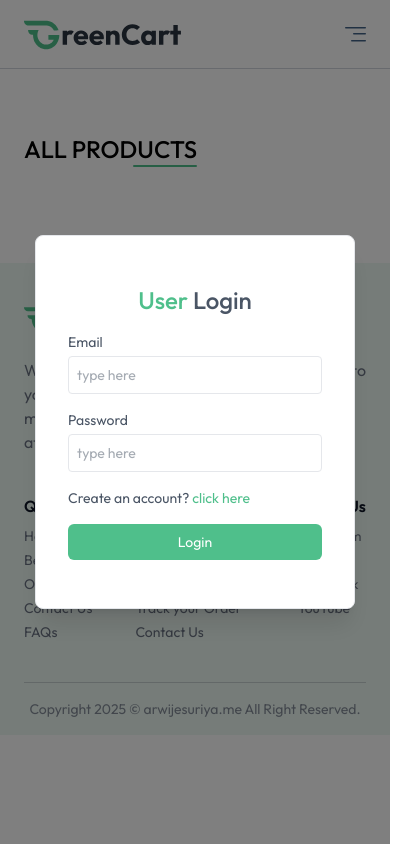
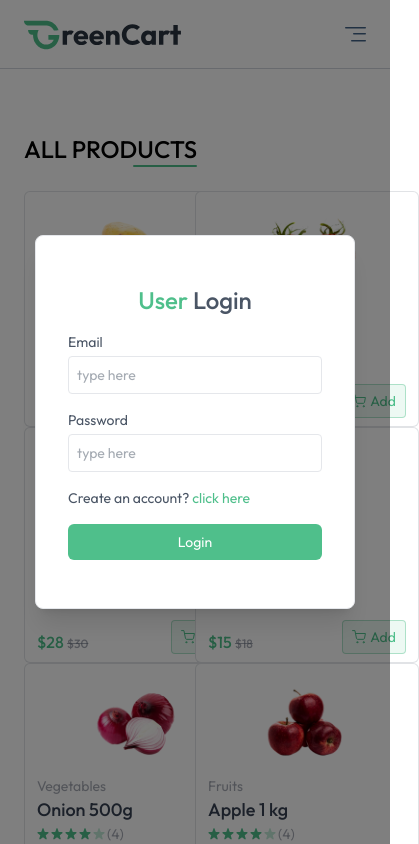
Before and after one commit to arwijesuriya/mern-grocery, a React (Vite) app in the folder frontend/: page /products in a window 390 px wide. Shown: the top 844 px of the page, 419 px wide, since content can reach past the window. Built offline with nearby package versions, Linux system fonts and the light colour scheme.

Commit message:
frontend: AllProducts showing updated

```diff
--- a/frontend/src/pages/AllProducts.jsx
+++ b/frontend/src/pages/AllProducts.jsx
@@ -1,5 +1,6 @@
 import React, { useEffect, useState } from "react";
 import { useAppContext } from "../context/AppContext";
+import ProcuctCard from "../components/ProductCard";
 
 const AllProducts = () => {
     const { products, searchQuery } = useAppContext();
@@ -28,8 +29,10 @@ const AllProducts = () => {
                 </div>
             </div>
 
-            <div>
-
+            <div className="grid grid-cols-2 sm:grid-cols-3 md:grid-cols-4 gap md:gap-6 lg:grid-cols-5 mt-6">
+                {filteredProducts.filter((product) => product.inStock).map((product, index) => (
+                    <ProcuctCard key={index} product={product} />
+                ))}
             </div>
         </div>
     );
```
